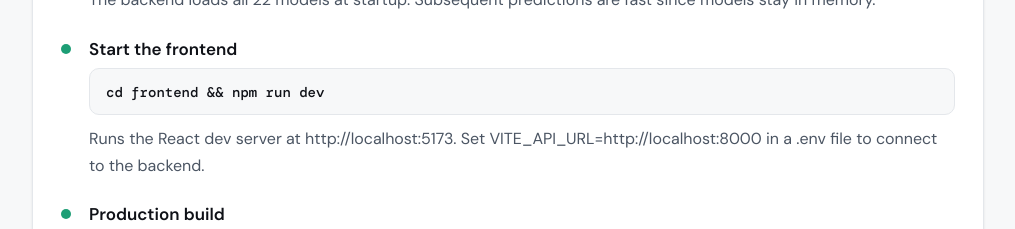
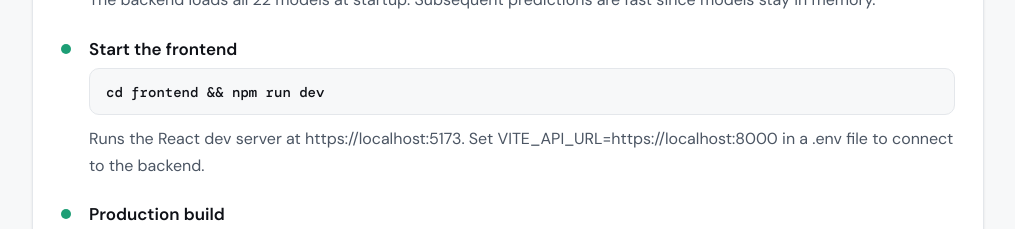
Before and after one commit to cod3astro/NeuralProt, a React (Vite) app in the folder frontend/: page /docs in a window 1280 px wide. Shown: the part 3220-3449 px from the top of the page, without its empty margins (132-1147 px from the left). Built offline with nearby package versions, Linux system fonts and the light colour scheme; no server answers; a web font is replaced by a local one.

Commit message:
Fixed the connection bug

```diff
--- a/frontend/src/pages/DocsPage.jsx
+++ b/frontend/src/pages/DocsPage.jsx
@@ -103,7 +103,7 @@ const SECTIONS = [
       {
         label: 'Start the frontend',
         code: 'cd frontend && npm run dev',
-        body: 'Runs the React dev server at http://localhost:5173. Set VITE_API_URL=http://localhost:8000 in a .env file to connect to the backend.',
+        body: 'Runs the React dev server at https://localhost:5173. Set VITE_API_URL=https://localhost:8000 in a .env file to connect to the backend.',
       },
       {
         label: 'Production build',
```
